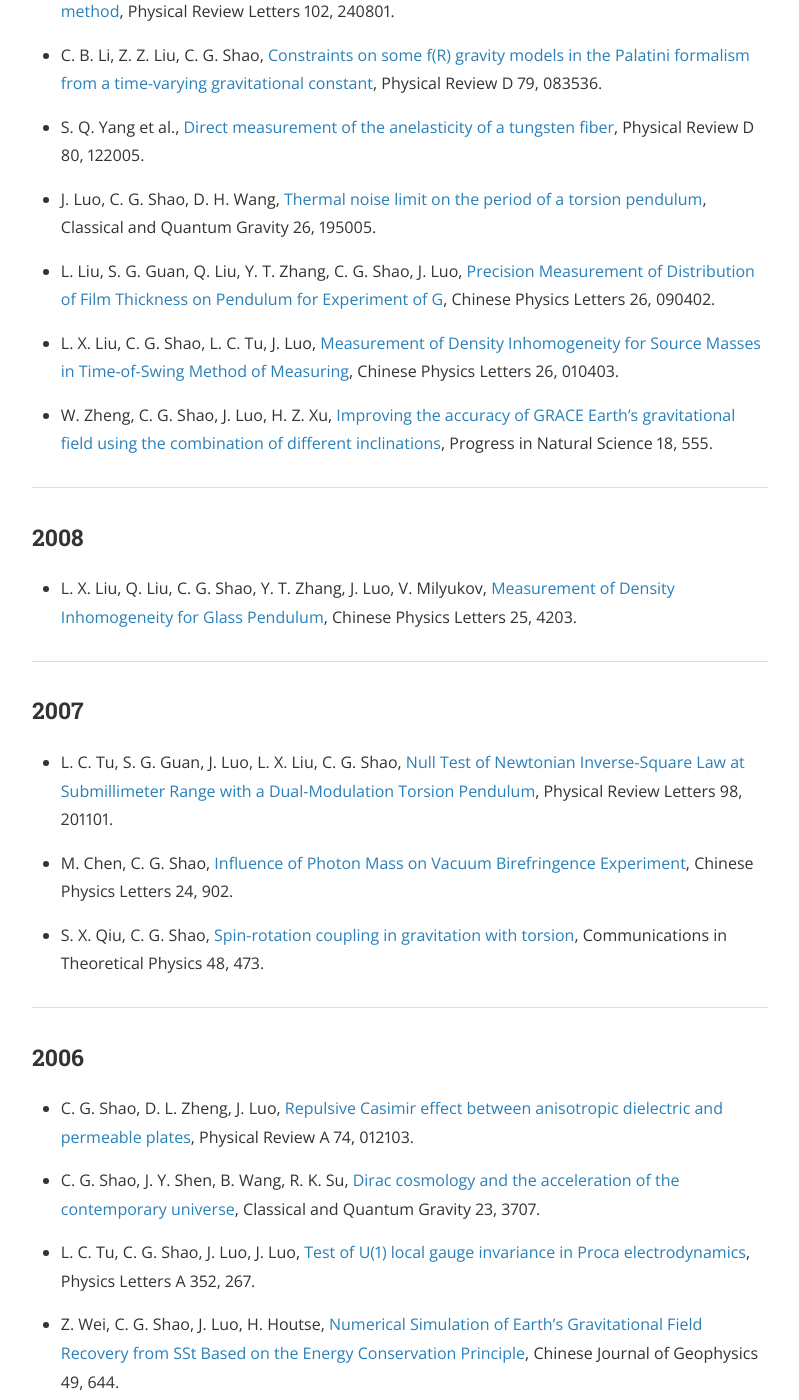
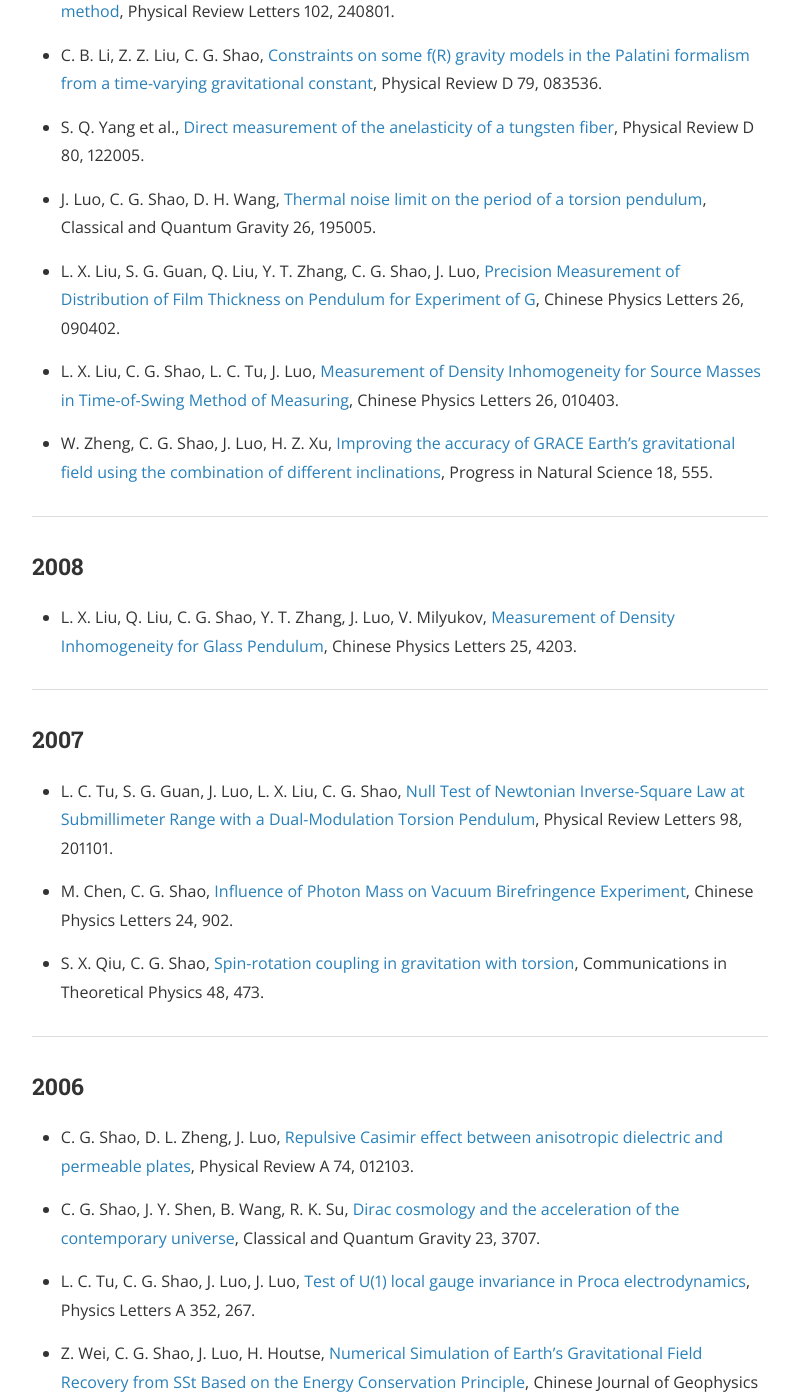
Before and after one commit to gravity-group/gravity-group.github.io, a Jekyll site: the page built from publication.md, in a window 1280 px wide and 1400 px high, scrolled down 5222 px. Shown: the whole window, without its empty margins (240-1039 px from the left). Built offline with Jekyll 4.4.1, drawn with Linux system fonts in a browser that asks for light colours; nearby versions of some CDN libraries; some of the changed text lies outside the part shown.

```diff
--- a/publication.md
+++ b/publication.md
@@ -159,7 +159,7 @@ permalink: /publication/
 
 - J. Luo, C. G. Shao, D. H. Wang, [Thermal noise limit on the period of a torsion pendulum](https://iopscience.iop.org/article/10.1088/0264-9381/26/19/195005), Classical and Quantum Gravity 26, 195005.
 
-- L. Liu, S. G. Guan, Q. Liu, Y. T. Zhang, C. G. Shao, J. Luo, [Precision Measurement of Distribution of Film Thickness on Pendulum for Experiment of G](http://cpl.iphy.ac.cn/10.1088/0256-307X/26/9/090402), Chinese Physics Letters 26, 090402.
+- L. X. Liu, S. G. Guan, Q. Liu, Y. T. Zhang, C. G. Shao, J. Luo, [Precision Measurement of Distribution of Film Thickness on Pendulum for Experiment of G](http://cpl.iphy.ac.cn/10.1088/0256-307X/26/9/090402), Chinese Physics Letters 26, 090402.
 
 - L. X. Liu, C. G. Shao, L. C. Tu, J. Luo, [Measurement of Density Inhomogeneity for Source Masses in Time-of-Swing Method of Measuring](http://cpl.iphy.ac.cn/10.1088/0256-307X/26/1/010403), Chinese Physics Letters 26, 010403.
 
@@ -195,7 +195,7 @@ permalink: /publication/
 
 - Z. Yan, C. G. Shao, J. Luo, [Finite Temperature Casimir Effect for Corrugated Plates](http://cpl.iphy.ac.cn/Y2006/V23/I11/2928), Chinese Physics Letters 23, 2928.
 
-- C. Shao, A. H. Tong, J. Luo, [Casimir Effect for Dielectric Plates](https://ctp.itp.ac.cn/EN/Y2006/V45/I03/499), Communications in Theoretical Physics 45, 499.
+- C. G. Shao, A. H. Tong, J. Luo, [Casimir Effect for Dielectric Plates](https://ctp.itp.ac.cn/EN/Y2006/V45/I03/499), Communications in Theoretical Physics 45, 499.
 
 ---
 
@@ -209,7 +209,7 @@ permalink: /publication/
 
 - J. Luo, D. H. Wang, Q. Liu, C. G. Shao [Precise determination of period of a torsion pendulum in measurement of gravitational constant](http://cpl.iphy.ac.cn/Y2005/V22/I9/2169), Chinese Physics Letters 22, 2169.
 
-- L. Liu, C. G. Shao, J. Luo [Gravitational Faraday Rotation of the Earth and Its Possible Test](http://cpl.iphy.ac.cn/Y2005/V22/I12/3021), Chinese Physics Letters 22, 3021.
+- L. X. Liu, C. G. Shao, J. Luo [Gravitational Faraday Rotation of the Earth and Its Possible Test](http://cpl.iphy.ac.cn/Y2005/V22/I12/3021), Chinese Physics Letters 22, 3021.
 
 ---
 
```
